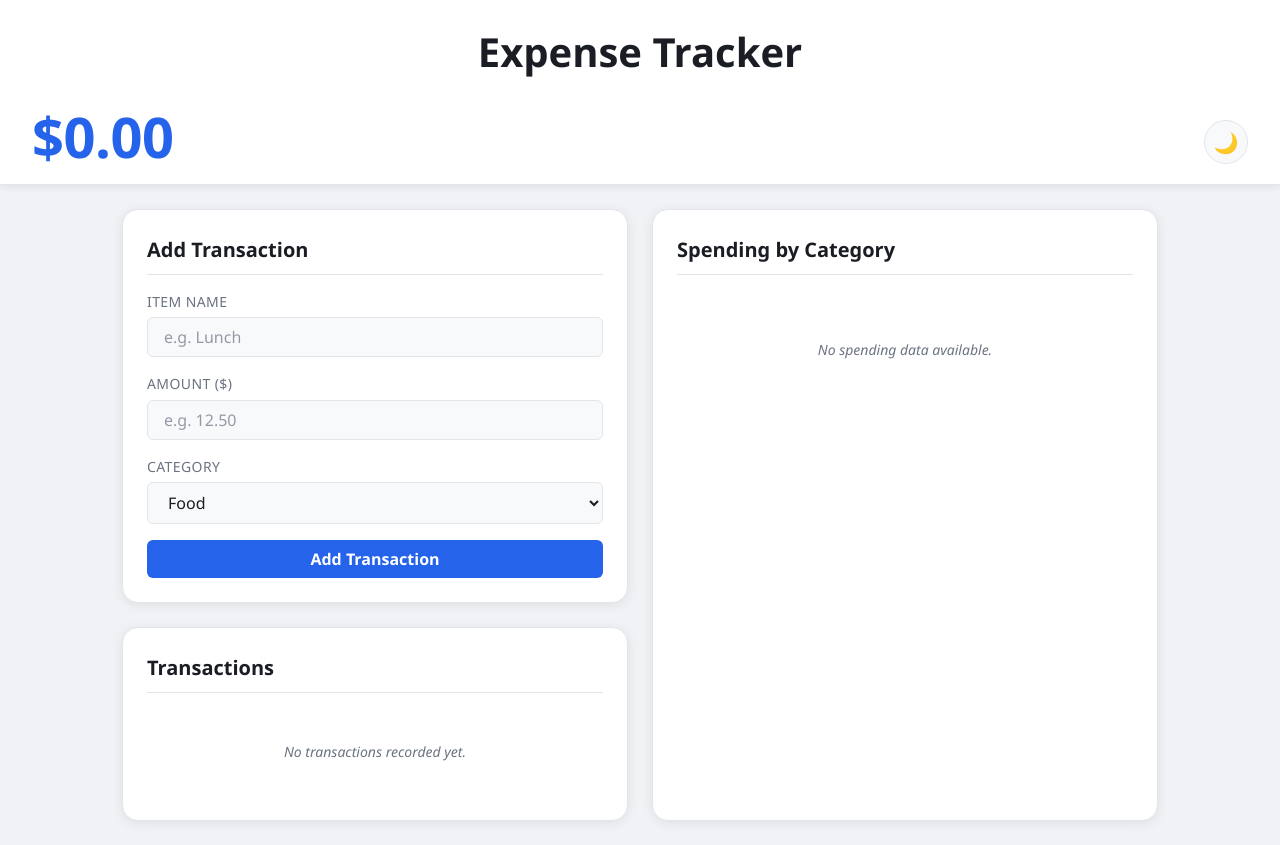
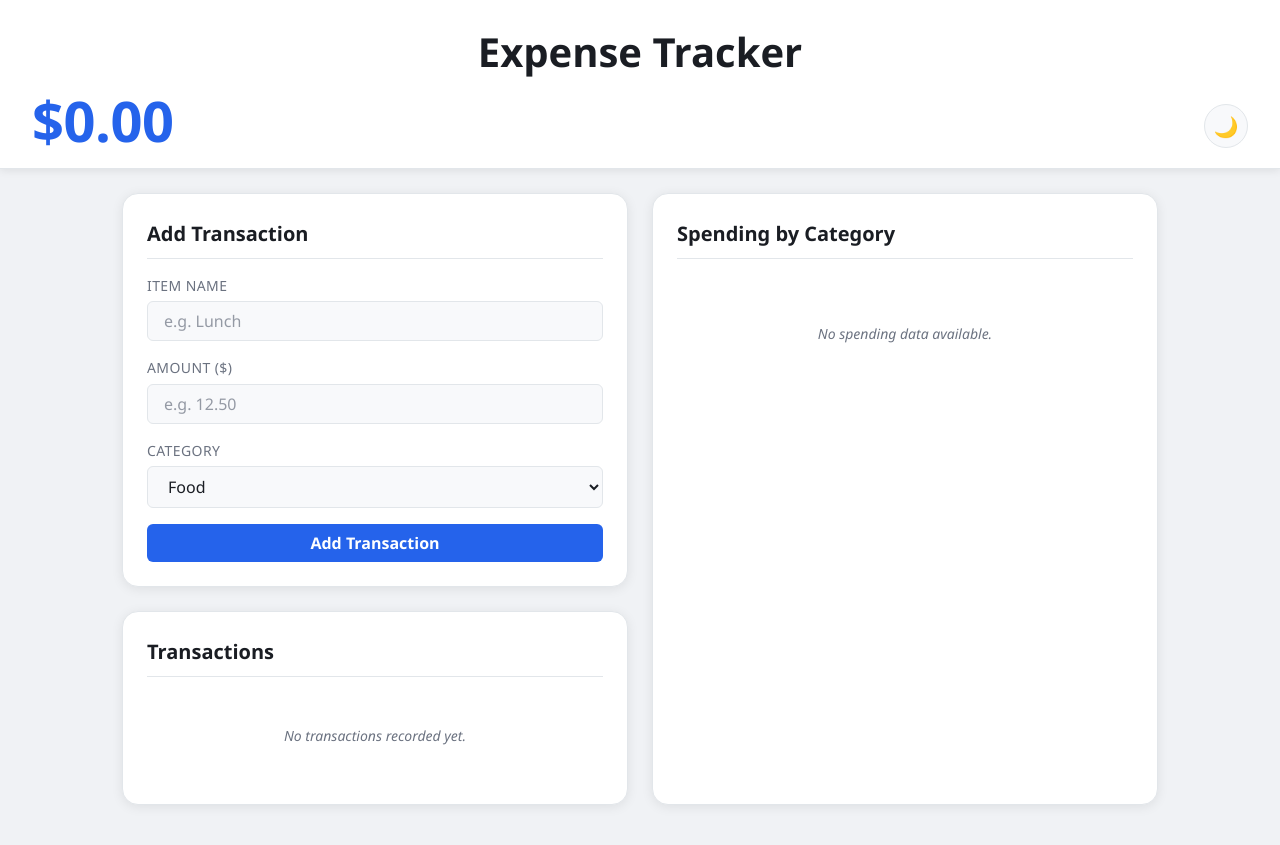
Before and after one commit to lindasihmawati-source/CodingCamp-3August26-Linda, a plain HTML site: page index.html in a window 1280 px wide. Drawn offline with nearby package versions, Linux system fonts and the light colour scheme.

Commit message:
style(expense-budget-visualizer): reduce gap spacing in canvas container
- Decrease gap between flex items from var(--space-lg) to var(--space-sm)
- Improves visual density and layout proportions in the canvas container
- Maintains consistency with refined spacing requirements

```diff
--- a/css/style.css
+++ b/css/style.css
@@ -120,7 +120,7 @@ canvas {
   flex-direction: column;
   align-items: stretch;
   justify-content: center;
-  gap: var(--space-lg);
+  gap: var(--space-sm);
   min-height: 140px;
   padding: 20px var(--space-xl);
   background-color: var(--color-surface);
```
